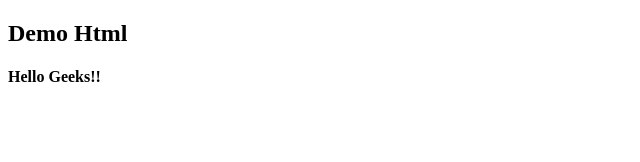
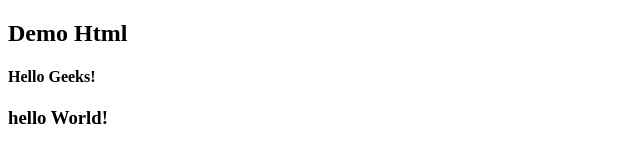
Before and after one commit to SouvikDas-git/Demo, a plain HTML site: page index.html in a window 1280 px wide. Shown: the whole page, without its empty margins (0-640 px from the left). Drawn offline with Linux system fonts and the light colour scheme.

Commit message:
update index.html

```diff
--- a/index.html
+++ b/index.html
@@ -4,10 +4,11 @@
     <meta charset="UTF-8">
     <meta http-equiv="X-UA-Compatible" content="IE=edge">
     <meta name="viewport" content="width=device-width, initial-scale=1.0">
-    <title>Document</title>
+    <title> Document </title>
 </head>
 <body>
     <h2> Demo Html </h2>
-    <h4> Hello Geeks!!</h4>
+    <h4> Hello Geeks! </h4>
+    <h3> hello World! </h3>
 </body>
 </html>
```
